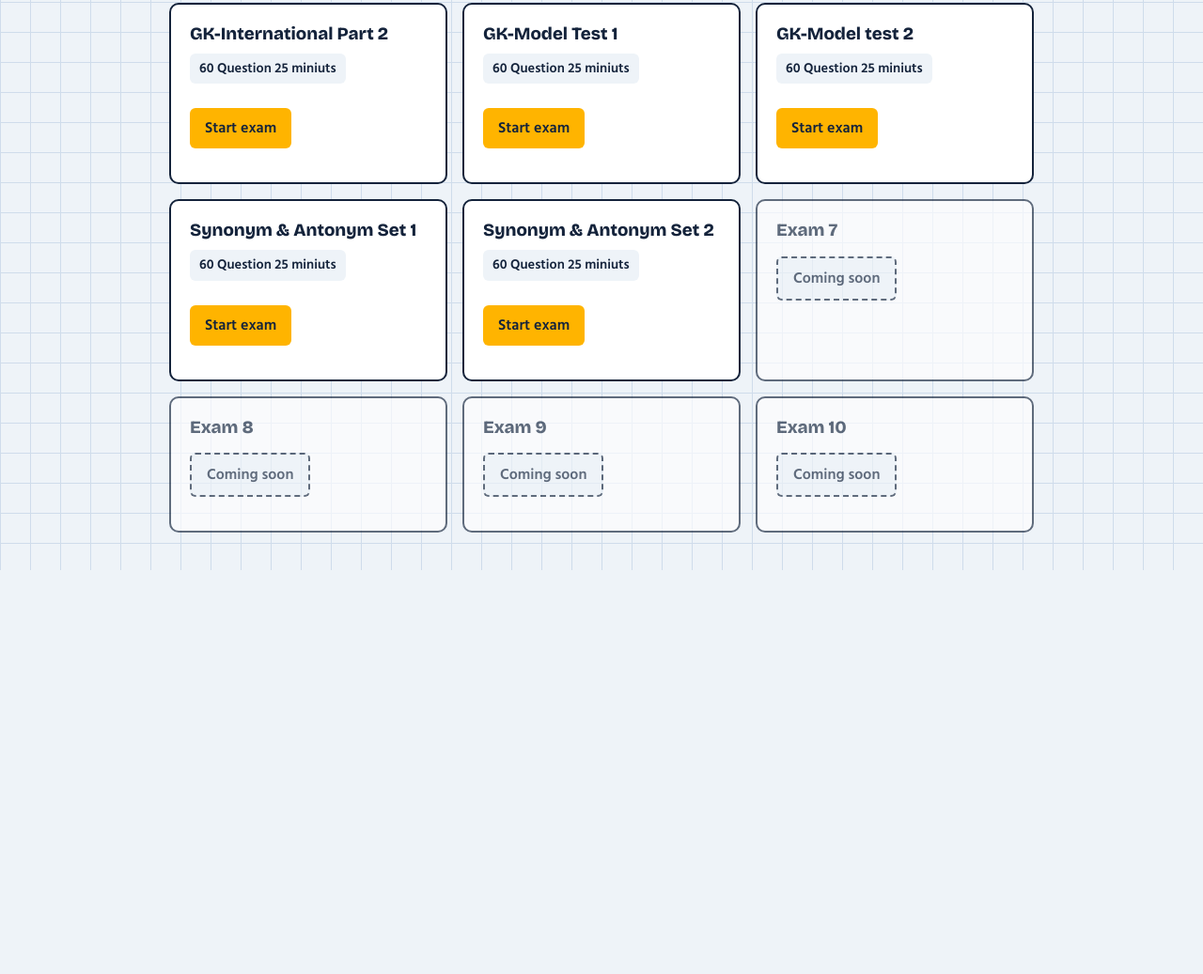
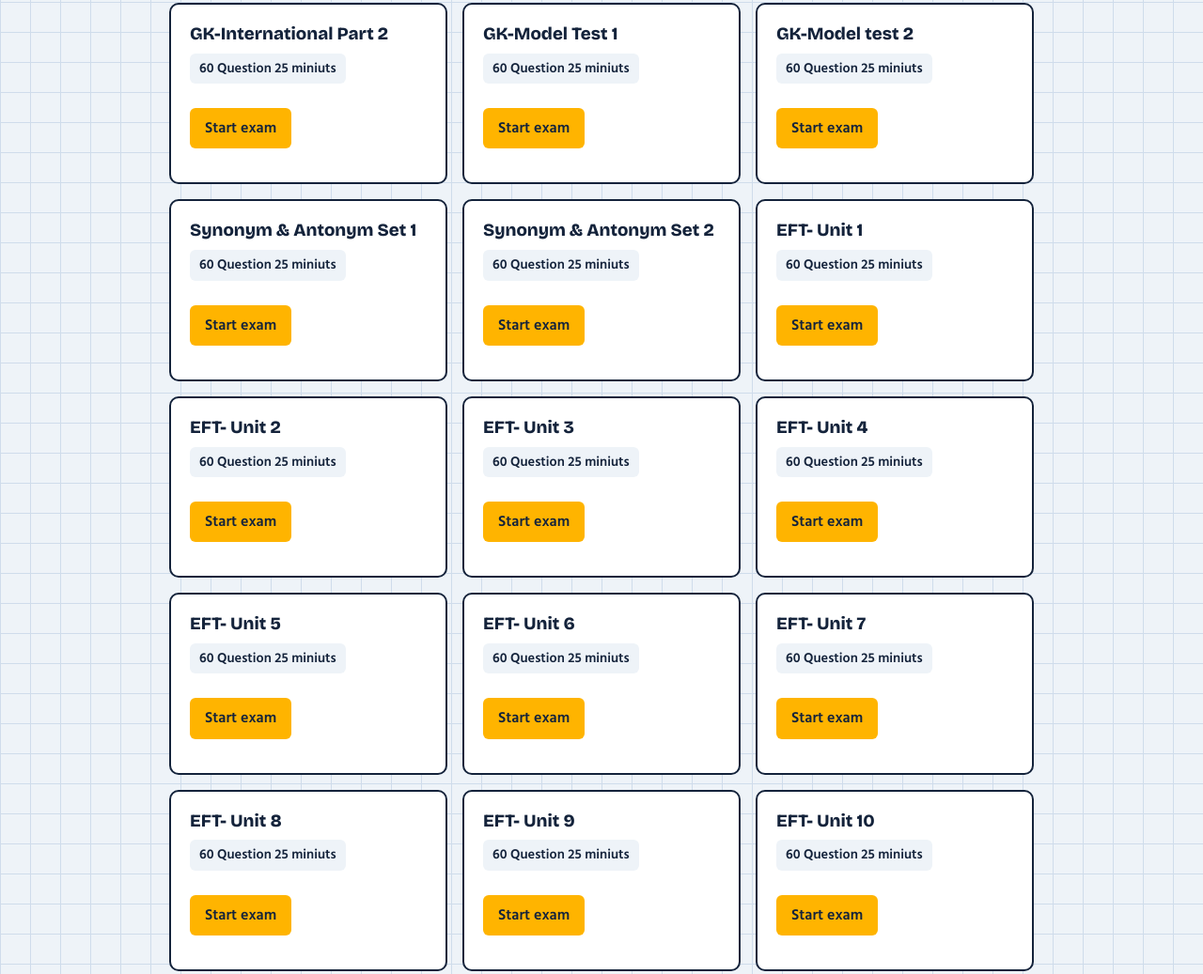
Before and after one commit to mathfreaksbd/mathfreaksbd.github.io, a plain HTML site: page exams.html in a window 1280 px wide. Shown: the part 2654-3691 px from the top of the page at 94% size. Before the commit the page ends 3261 px from the top, so only its background shows below. Drawn offline with nearby package versions, Linux system fonts and the light colour scheme.

Commit message:
Update exams.html

```diff
--- a/exams.html
+++ b/exams.html
@@ -85,6 +85,19 @@ var EXAMS=[
  {title:"GK-Model test 2" , bt:"Gk- Model Test 2 ", meta:"60 Question 25 miniuts", bm:"৬0টি প্রশ্ন ২৫ মিনিট ", file:"2000.html"},
  {title:"Synonym & Antonym Set 1" , bt:"Synonym & Antonym Set 1 ", meta:"60 Question 25 miniuts", bm:"৬0টি প্রশ্ন ২৫ মিনিট ", file:"Synonym & Antonym Set 1.html"},
  {title:"Synonym & Antonym Set 2" , bt:"Synonym & Antonym Set 2 ", meta:"60 Question 25 miniuts", bm:"৬0টি প্রশ্ন ২৫ মিনিট ", file:"Synonym & Antonym Set 2.html"},
+ {title:"EFT- Unit 1" , bt:"EFT- Unit 1 ", meta:"60 Question 25 miniuts", bm:"৬0টি প্রশ্ন ২৫ মিনিট ", file:"U1.html"},
+ {title:"EFT- Unit 2" , bt:"EFT- Unit 2 ", meta:"60 Question 25 miniuts", bm:"৬0টি প্রশ্ন ২৫ মিনিট ", file:"U2.html"},
+ {title:"EFT- Unit 3" , bt:"EFT- Unit 3 ", meta:"60 Question 25 miniuts", bm:"৬0টি প্রশ্ন ২৫ মিনিট ", file:"U3.html"},
+ {title:"EFT- Unit 4" , bt:"EFT- Unit 4 ", meta:"60 Question 25 miniuts", bm:"৬0টি প্রশ্ন ২৫ মিনিট ", file:"U4.html"},
+ {title:"EFT- Unit 5" , bt:"EFT- Unit 5 ", meta:"60 Question 25 miniuts", bm:"৬0টি প্রশ্ন ২৫ মিনিট ", file:"U5.html"},
+ {title:"EFT- Unit 6" , bt:"EFT- Unit 6 ", meta:"60 Question 25 miniuts", bm:"৬0টি প্রশ্ন ২৫ মিনিট ", file:"U6.html"},
+ {title:"EFT- Unit 7" , bt:"EFT- Unit 7 ", meta:"60 Question 25 miniuts", bm:"৬0টি প্রশ্ন ২৫ মিনিট ", file:"U7.html"},
+ {title:"EFT- Unit 8" , bt:"EFT- Unit 8 ", meta:"60 Question 25 miniuts", bm:"৬0টি প্রশ্ন ২৫ মিনিট ", file:"U8.html"},
+ {title:"EFT- Unit 9" , bt:"EFT- Unit 9 ", meta:"60 Question 25 miniuts", bm:"৬0টি প্রশ্ন ২৫ মিনিট ", file:"U9.html"},
+ {title:"EFT- Unit 10" , bt:"EFT- Unit 10 ", meta:"60 Question 25 miniuts", bm:"৬0টি প্রশ্ন ২৫ মিনিট ", file:"U10.html"},
+ {title:"EFT- Unit 11" , bt:"EFT- Unit 11 ", meta:"60 Question 25 miniuts", bm:"৬0টি প্রশ্ন ২৫ মিনিট ", file:"U11.html"},
+ {title:"EFT- Unit 12" , bt:"EFT- Unit 12 ", meta:"60 Question 25 miniuts", bm:"৬0টি প্রশ্ন ২৫ মিনিট ", file:"U12.html"},
+
  {title:"Exam 7", bt:"পরীক্ষা ৭"},
  {title:"Exam 8", bt:"পরীক্ষা ৮"},
  {title:"Exam 9", bt:"পরীক্ষা ৯"},
```
